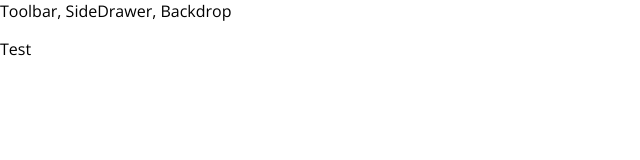
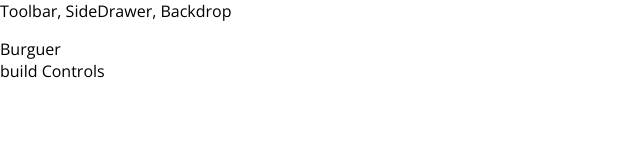
Before and after one commit to patyalves17/BurguerBuilder, a React (Create React App) app: page / in a window 1280 px wide. Shown: the top 160 px of the page, without its empty margins (0-640 px from the left). Built offline with nearby package versions, Linux system fonts and the light colour scheme.

Commit message:
starting implementation of the Burguer Builder Container

```diff
--- a/src/App.js
+++ b/src/App.js
@@ -1,11 +1,12 @@
 import React from 'react';
 import Layout from './components/Layout/Layout';
+import BurguerBuulder from './containers/BurguerBuilder/BurguerBuilder';
 
 function App() {
   return (
     <div>
       <Layout>
-        <p>Test</p>
+        <BurguerBuulder />
       </Layout>
     </div>
   );
--- /dev/null
+++ b/src/components/Layout/Layout.css
@@ -0,0 +1,3 @@
+.Content {
+  margin-top: 16px;
+}
--- a/src/components/Layout/Layout.js
+++ b/src/components/Layout/Layout.js
@@ -1,9 +1,10 @@
 import React from 'react';
+import classes from './Layout.css';
 
 const layout = props => (
   <>
     <div>Toolbar, SideDrawer, Backdrop</div>
-    <main>{props.children}</main>
+    <main className='Content'>{props.children}</main>
   </>
 );
 
--- /dev/null
+++ b/src/containers/BurguerBuilder/BurguerBuilder.js
@@ -0,0 +1,14 @@
+import React, { Component } from 'react';
+
+class BurguerBuulder extends Component {
+  render() {
+    return (
+      <>
+        <div>Burguer</div>
+        <div>build Controls</div>
+      </>
+    );
+  }
+}
+
+export default BurguerBuulder;
```
